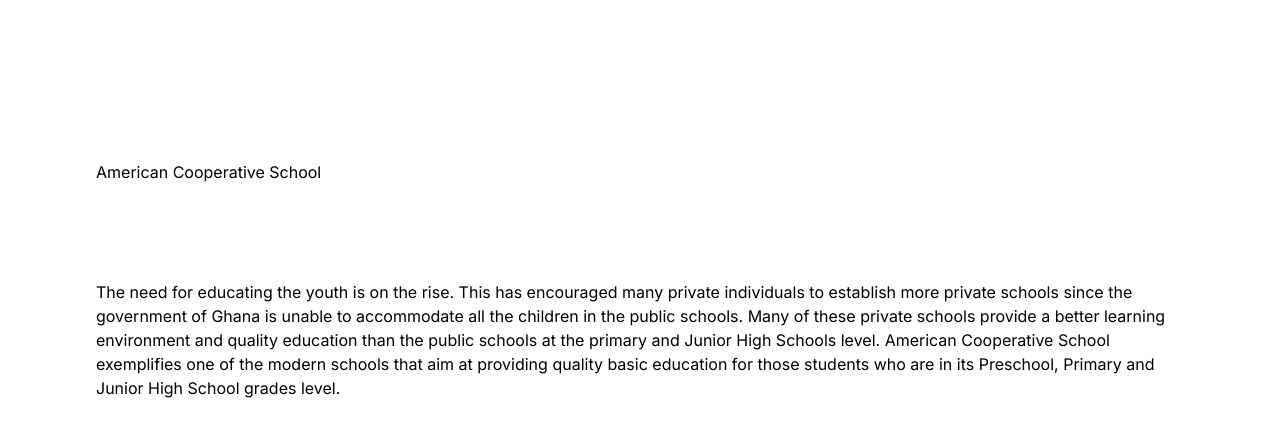
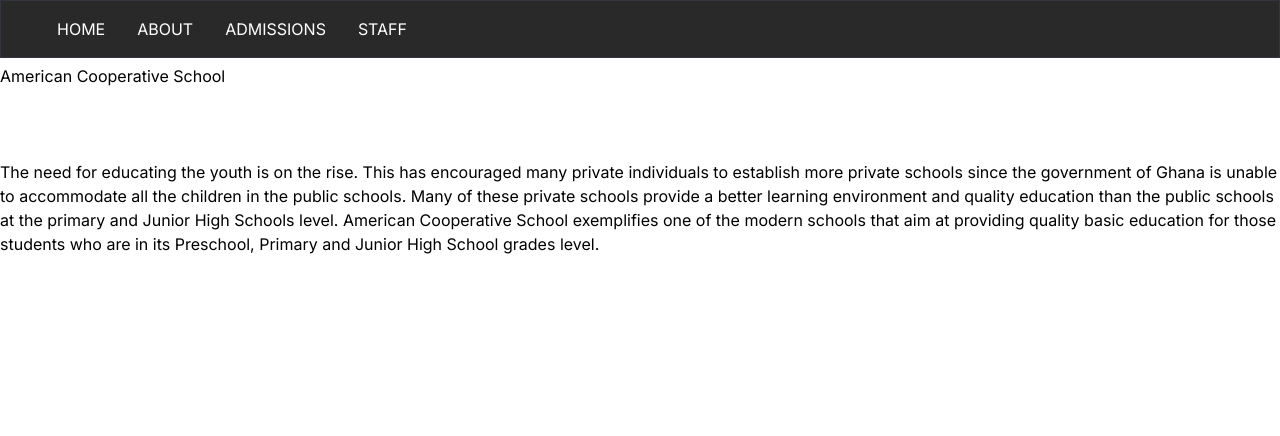
Before and after one commit to Adjoa20/ACSWebsite, a Next.js app in the folder acs-website/: page / in a window 1280 px wide. Shown: the top 436 px of the page. Built offline with nearby package versions, Linux system fonts and the light colour scheme.

Commit message:
working on navbar

```diff
--- a/acs-website/src/app/compontents/HeroSection.tsx
+++ b/acs-website/src/app/compontents/HeroSection.tsx
@@ -1,4 +1,5 @@
 import React from "react";
+
 
 const HeroSection = () => {
   return (
--- a/acs-website/src/app/compontents/NavLinks.tsx
+++ b/acs-website/src/app/compontents/NavLinks.tsx
@@ -0,0 +1,22 @@
+import React from 'react'
+
+const NavLinks = () => {
+    const links = [
+        {name: 'About'},
+        {name: 'Admissions'},
+        {name: 'Staff'},
+    ]
+  return (
+    <>
+        {links.map((Link) => (
+            <div>
+                <div>
+                    <h1>{Link.name}</h1>
+                </div>
+            </div>
+        ))}
+    </>
+  )
+}
+
+export default NavLinks
--- a/acs-website/src/app/compontents/Navbar.tsx
+++ b/acs-website/src/app/compontents/Navbar.tsx
@@ -1,10 +1,38 @@
 'use client'
 
+import Link from 'next/link'
 import React from 'react'
+import { usePathname } from 'next/navigation'
+import NavLinks from './NavLinks'
 
 const Navbar = () => {
+  const currentPath = usePathname()
+  console.log(currentPath)
+
   return (
-    <div>Navbar</div>
+    <section className="fixed mx-auto border border-[#33353f] top-0 left-0 right-0 z-10 bg-[#121212] bg-opacity-90">
+      <nav className="flex container lg:py-4 flex-wrap items-center justify-between mx-auto px-4 py-2">
+        <div className="max-h-screen-2xl mx-4 lg:mx-25 px-6 flex justify-between items-center">
+          <ul className="hidden md:flex lg:flex-grow uppercase items-center gap-8 text-white">
+            <li>
+              <Link href="/" className="flex items-center flex-shrink-0">
+                Home
+              </Link>
+            </li>
+            <NavLinks />
+          </ul>
+          {/* FOR MOBILE NAVIGATION */}
+          <ul className={`md:hidden bg-white absolute w-full h-full bottom-0 pl-4`}>
+            <li>
+              <Link href="/" className="py-7 px-3 inline-block">
+                Home
+              </Link>
+            </li>
+            <NavLinks />
+          </ul>
+        </div>
+      </nav>
+    </section>
   )
 }
 
--- a/acs-website/src/app/layout.tsx
+++ b/acs-website/src/app/layout.tsx
@@ -5,8 +5,8 @@
 const inter = Inter({ subsets: ["latin"] });
 
 export const metadata: Metadata = {
-  title: "Create Next App",
-  description: "Generated by create next app",
+  title: "American Cooperative School",
+  description: "Generated by Agatha",
 };
 
 export default function RootLayout({
@@ -16,7 +16,11 @@
 }>) {
   return (
     <html lang="en">
-      <body className={inter.className}>{children}</body>
+      <body className={inter.className}>
+        <main>
+        {children}
+        </main>
+        </body>
     </html>
   );
 }
--- a/acs-website/src/app/page.tsx
+++ b/acs-website/src/app/page.tsx
@@ -1,11 +1,13 @@
 import HeroSection from "./compontents/HeroSection";
+import Navbar from "./compontents/Navbar";
 
 
 
 export default function Home() {
   return (
-    <main className="flex min-h-screen flex-col items-center justify-between p-24">
+    <main className="flex min-h-screen flex-col">
      <HeroSection />
+     <Navbar />
     </main>
   );
 }
--- a/acs-website/src/app/pages/About.tsx
+++ /dev/null
@@ -1,11 +0,0 @@
-import React from 'react'
-
-const About = () => {
-  return (
-    <div>
-      About
-    </div>
-  )
-}
-
-export default About
--- /dev/null
+++ b/acs-website/src/app/pages/about/page.tsx
@@ -0,0 +1,14 @@
+import Navbar from '@/app/compontents/Navbar'
+import React from 'react'
+
+const AboutPage = () => {
+    return (
+        <div className="md:flex md:justify-center md:items-center md:gap-8 md:py-8 md:px-4 xl:gap-16 sm:py-16 xl:px-16">
+            <Navbar />
+            <div className="md:w-1/2">
+            </div>
+        </div>
+    )
+}
+
+export default AboutPage
```
